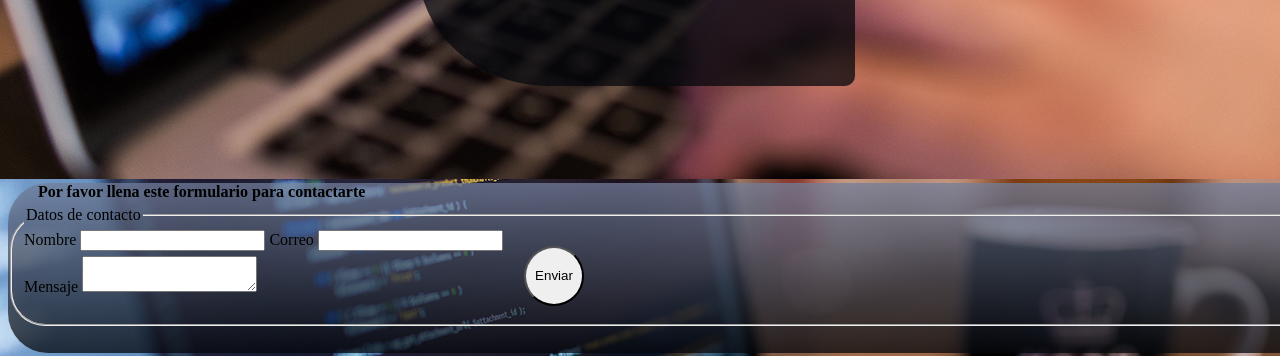
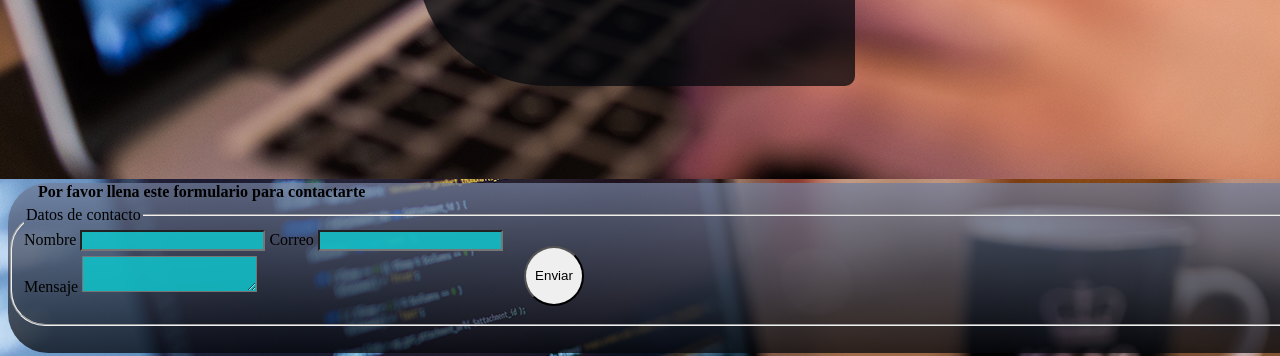
Before and after one commit to Pabloambar/personalProfile, a plain HTML site: page index.html in a window 1280 px wide. Shown: the part 589-945 px from the top of the page. Drawn offline with Linux system fonts and the light colour scheme.

Commit message:
se modifica css

```diff
--- a/css/style.css
+++ b/css/style.css
@@ -128,8 +128,17 @@ a:hover{
 
 }
 
+#inpNombre{
+    background-color: rgba(17, 193, 202, 0.87);
+}
+
+#inpCorreo{
+    background-color: rgba(17, 193, 202, 0.87);
+}
+
 
 #inpMensaje{
+    background-color: rgba(17, 193, 202, 0.87);
     margin-top: 5px;
     width: 169px;
     height: 30px;
```
